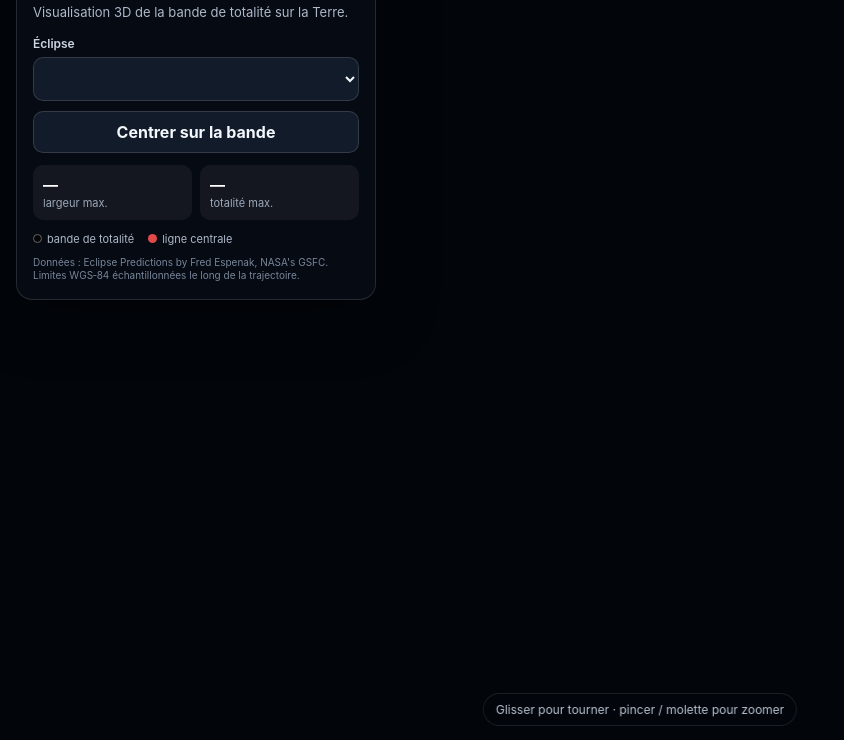
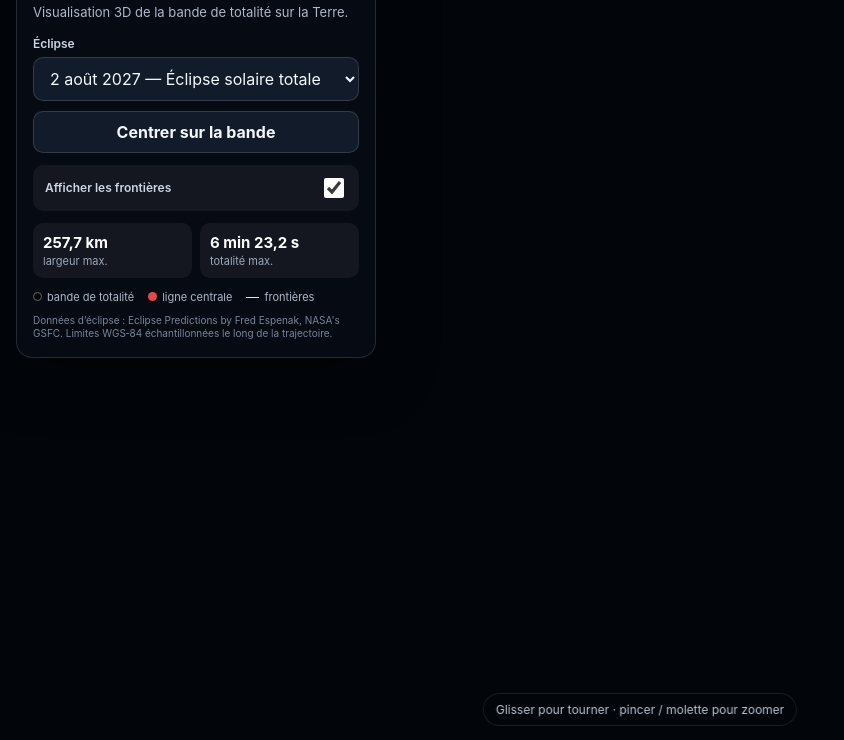
Before and after one commit to Ludodo06/eclipse-globe, a website: page index.html in a window 1280 px wide. Shown: the part 60-800 px from the top of the page, without its empty margins (0-844 px from the left). Drawn offline with Linux system fonts and the light colour scheme; a script that the page names is missing.

Commit message:
Add borders toggle and eclipse fallback option

```diff
--- a/index.html
+++ b/index.html
@@ -22,14 +22,18 @@
     select, button { width: 100%; border: 1px solid rgba(255,255,255,.14); background:#111b2a; color:#f4f7fb; padding:10px 12px; border-radius:10px; font:inherit; }
     button { cursor:pointer; margin-top:10px; font-weight:650; }
     button:hover { background:#17253a; }
+    .toggle-row { display:flex; align-items:center; justify-content:space-between; gap:14px; margin-top:12px; padding:10px 12px; border-radius:10px; background:rgba(255,255,255,.055); }
+    .toggle-row label { margin:0; font-size:12px; }
+    .toggle-row input { width:20px; height:20px; accent-color:#fff; flex:0 0 auto; }
     .stats { display:grid; grid-template-columns: 1fr 1fr; gap:8px; margin-top:12px; }
     .stat { padding:10px; border-radius:10px; background:rgba(255,255,255,.055); }
     .stat strong { display:block; font-size:15px; }
     .stat span { display:block; margin-top:2px; color:#9ca9bb; font-size:11px; }
-    .legend { display:flex; gap:14px; align-items:center; margin-top:12px; color:#aeb8c8; font-size:11px; }
+    .legend { display:flex; gap:14px; align-items:center; flex-wrap:wrap; margin-top:12px; color:#aeb8c8; font-size:11px; }
     .dot { width:9px; height:9px; border-radius:50%; display:inline-block; margin-right:5px; }
     .dot.black { background:#050505; border:1px solid #666; }
     .dot.red { background:#e04a4a; }
+    .line-white { width:13px; height:0; display:inline-block; margin:0 5px 3px 0; border-top:1px solid rgba(255,255,255,.9); }
     .credit { margin-top:10px; color:#78869a; font-size:10px; line-height:1.35; }
     .hint { position:absolute; z-index:2; bottom:max(14px, env(safe-area-inset-bottom)); left:50%; transform:translateX(-50%); color:#b8c2d0; font-size:12px; background:rgba(4,8,14,.68); border:1px solid rgba(255,255,255,.1); border-radius:999px; padding:8px 12px; backdrop-filter:blur(10px); white-space:nowrap; }
     @media (max-width: 600px) { .panel { padding:13px; } .hint { font-size:11px; } }
@@ -42,14 +46,24 @@
       <h1>Eclipse Globe</h1>
       <p class="subtitle">Visualisation 3D de la bande de totalité sur la Terre.</p>
       <label for="eclipseSelect">Éclipse</label>
-      <select id="eclipseSelect"></select>
+      <select id="eclipseSelect">
+        <option value="2027-08-02-total">2 août 2027 — Éclipse solaire totale</option>
+      </select>
       <button id="focusBtn">Centrer sur la bande</button>
+      <div class="toggle-row">
+        <label for="bordersToggle">Afficher les frontières</label>
+        <input id="bordersToggle" type="checkbox" checked />
+      </div>
       <div class="stats">
-        <div class="stat"><strong id="maxWidth">—</strong><span>largeur max.</span></div>
-        <div class="stat"><strong id="maxDuration">—</strong><span>totalité max.</span></div>
+        <div class="stat"><strong id="maxWidth">257,7 km</strong><span>largeur max.</span></div>
+        <div class="stat"><strong id="maxDuration">6 min 23,2 s</strong><span>totalité max.</span></div>
       </div>
-      <div class="legend"><span><i class="dot black"></i>bande de totalité</span><span><i class="dot red"></i>ligne centrale</span></div>
-      <div class="credit">Données : Eclipse Predictions by Fred Espenak, NASA's GSFC. Limites WGS‑84 échantillonnées le long de la trajectoire.</div>
+      <div class="legend">
+        <span><i class="dot black"></i>bande de totalité</span>
+        <span><i class="dot red"></i>ligne centrale</span>
+        <span><i class="line-white"></i>frontières</span>
+      </div>
+      <div class="credit">Données d’éclipse : Eclipse Predictions by Fred Espenak, NASA's GSFC. Limites WGS‑84 échantillonnées le long de la trajectoire.</div>
     </section>
     <div class="hint">Glisser pour tourner · pincer / molette pour zoomer</div>
   </div>
```
